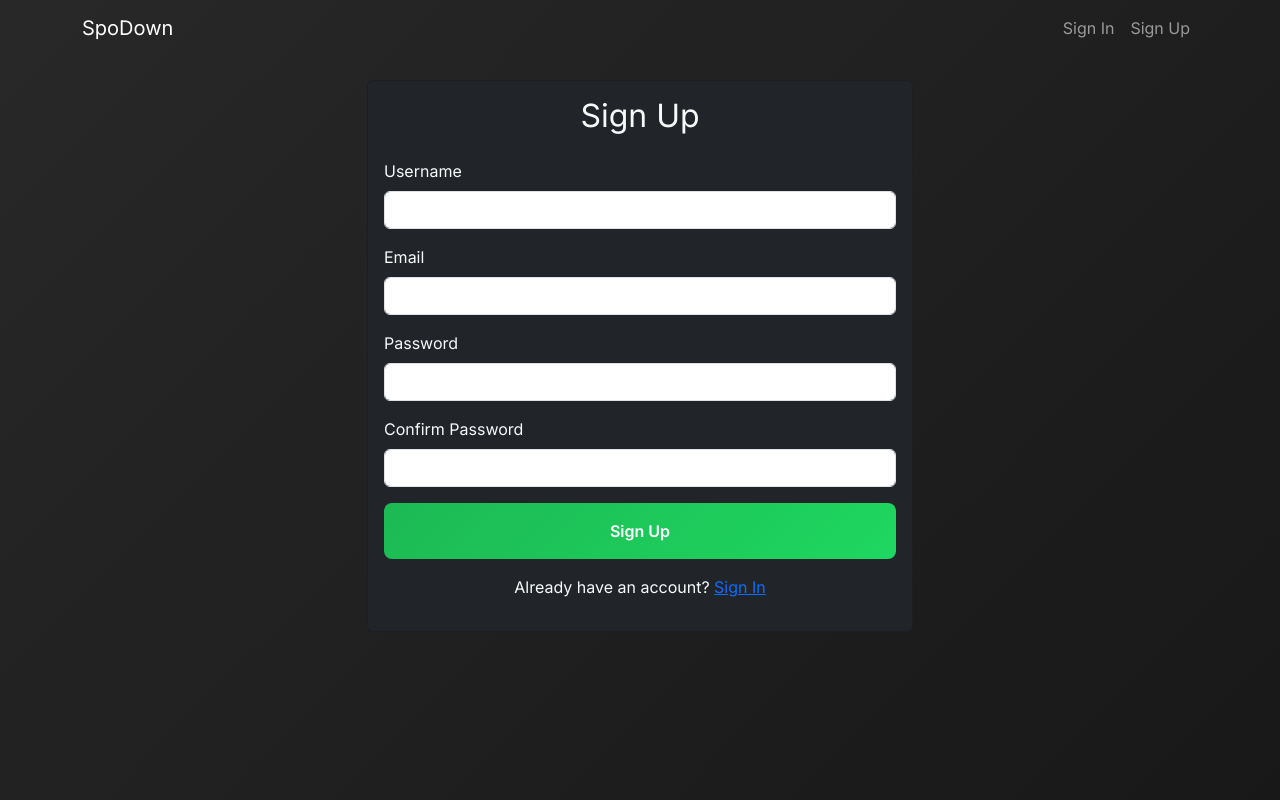
After one commit to Ber906/spodown, a Flask app: page /signup in a window 1280 px wide. The commit adds this page. Run offline with Flask 3, Linux system fonts and the light colour scheme; some libraries are stand-ins or nearby versions.

Commit message:
Implement user authentication with email/password signup and login.
Replit-Commit-Author: Agent
Replit-Commit-Session-Id: ed5a4378-1d35-4e0a-a8e6-a8da24c32c69
Replit-Commit-Screenshot-Url: https://storage.googleapis.com/screenshot-production-us-central1/2137c201-6830-4c91-9871-d430be0187df/bc3c70ba-324c-4d25-afa4-9f0901035a26.jpg

```diff
--- /dev/null
+++ b/forms.py
@@ -0,0 +1,18 @@
+from flask_wtf import FlaskForm
+from wtforms import StringField, PasswordField, SubmitField
+from wtforms.validators import DataRequired, Email, Length, EqualTo
+
+class SignupForm(FlaskForm):
+    username = StringField('Username', validators=[DataRequired(), Length(min=4, max=50)])
+    email = StringField('Email', validators=[DataRequired(), Email()])
+    password = PasswordField('Password', validators=[DataRequired(), Length(min=6)])
+    confirm_password = PasswordField(
+        'Confirm Password',
+        validators=[DataRequired(), EqualTo('password', message='Passwords must match')]
+    )
+    submit = SubmitField('Sign Up')
+
+class SigninForm(FlaskForm):
+    email = StringField('Email', validators=[DataRequired(), Email()])
+    password = PasswordField('Password', validators=[DataRequired()])
+    submit = SubmitField('Sign In')
--- a/pyproject.toml
+++ b/pyproject.toml
@@ -12,4 +12,5 @@ dependencies = [
     "psycopg2-binary>=2.9.10",
     "spotdl>=4.2.11",
     "oauthlib>=3.2.2",
+    "flask-wtf>=1.2.2",
 ]
--- a/routes/auth.py
+++ b/routes/auth.py
@@ -1,9 +1,10 @@
 import os
 import json
-from flask import Blueprint, redirect, request, url_for, flash
+from flask import Blueprint, render_template, redirect, url_for, flash, request
 from flask_login import login_user, logout_user, login_required
 from oauthlib.oauth2 import WebApplicationClient
 import requests
+from forms import SignupForm, SigninForm
 from models import User
 
 auth_bp = Blueprint('auth', __name__)
@@ -83,8 +84,42 @@ def callback():
     # Send user back to homepage
     return redirect(url_for("index"))
 
+@auth_bp.route("/signup", methods=['GET', 'POST'])
+def signup():
+    form = SignupForm()
+    if form.validate_on_submit():
+        if User.get_by_email(form.email.data):
+            flash('Email already registered', 'error')
+            return render_template('auth/signup.html', form=form)
+
+        user = User.create(
+            username=form.username.data,
+            email=form.email.data,
+            password=form.password.data
+        )
+        login_user(user)
+        flash('Successfully registered!', 'success')
+        return redirect(url_for('index'))
+
+    return render_template('auth/signup.html', form=form)
+
+@auth_bp.route("/signin", methods=['GET', 'POST'])
+def signin():
+    form = SigninForm()
+    if form.validate_on_submit():
+        user = User.get_by_email(form.email.data)
+        if user and user.check_password(form.password.data):
+            login_user(user)
+            flash('Successfully logged in!', 'success')
+            next_page = request.args.get('next')
+            return redirect(next_page if next_page else url_for('index'))
+        flash('Invalid email or password', 'error')
+
+    return render_template('auth/signin.html', form=form)
+
 @auth_bp.route("/logout")
 @login_required
 def logout():
     logout_user()
-    return redirect(url_for("index"))
+    flash('Successfully logged out!', 'success')
+    return redirect(url_for('index'))
--- /dev/null
+++ b/templates/auth/signup.html
@@ -0,0 +1,50 @@
+{% extends "base.html" %}
+
+{% block content %}
+<div class="row justify-content-center">
+    <div class="col-md-6">
+        <div class="card bg-dark text-light">
+            <div class="card-body">
+                <h2 class="text-center mb-4">Sign Up</h2>
+                <form method="POST">
+                    {{ form.hidden_tag() }}
+                    <div class="mb-3">
+                        {{ form.username.label(class="form-label") }}
+                        {{ form.username(class="form-control") }}
+                        {% for error in form.username.errors %}
+                            <span class="text-danger">{{ error }}</span>
+                        {% endfor %}
+                    </div>
+                    <div class="mb-3">
+                        {{ form.email.label(class="form-label") }}
+                        {{ form.email(class="form-control") }}
+                        {% for error in form.email.errors %}
+                            <span class="text-danger">{{ error }}</span>
+                        {% endfor %}
+                    </div>
+                    <div class="mb-3">
+                        {{ form.password.label(class="form-label") }}
+                        {{ form.password(class="form-control") }}
+                        {% for error in form.password.errors %}
+                            <span class="text-danger">{{ error }}</span>
+                        {% endfor %}
+                    </div>
+                    <div class="mb-3">
+                        {{ form.confirm_password.label(class="form-label") }}
+                        {{ form.confirm_password(class="form-control") }}
+                        {% for error in form.confirm_password.errors %}
+                            <span class="text-danger">{{ error }}</span>
+                        {% endfor %}
+                    </div>
+                    <div class="d-grid">
+                        {{ form.submit(class="btn btn-spotify") }}
+                    </div>
+                </form>
+                <div class="text-center mt-3">
+                    <p>Already have an account? <a href="{{ url_for('auth.signin') }}" class="text-spotify">Sign In</a></p>
+                </div>
+            </div>
+        </div>
+    </div>
+</div>
+{% endblock %}
--- /dev/null
+++ b/templates/base.html
@@ -0,0 +1,43 @@
+<!DOCTYPE html>
+<html lang="en">
+<head>
+    <meta charset="UTF-8">
+    <meta name="viewport" content="width=device-width, initial-scale=1.0">
+    <title>SpoDown - Spotify Downloader</title>
+    <link href="https://cdn.jsdelivr.net/npm/bootstrap@5.3.0/dist/css/bootstrap.min.css" rel="stylesheet">
+    <link href="https://fonts.googleapis.com/css2?family=Inter:wght@400;600;700&family=Fira+Code&display=swap" rel="stylesheet">
+    <link href="{{ url_for('static', filename='css/style.css') }}" rel="stylesheet">
+</head>
+<body>
+    <nav class="navbar navbar-expand-lg navbar-dark">
+        <div class="container">
+            <a class="navbar-brand" href="{{ url_for('index') }}">SpoDown</a>
+            <div class="navbar-nav ms-auto">
+                {% if current_user.is_authenticated %}
+                    <span class="nav-item nav-link">Welcome, {{ current_user.username }}</span>
+                    <a class="nav-item nav-link" href="{{ url_for('auth.logout') }}">Logout</a>
+                {% else %}
+                    <a class="nav-item nav-link" href="{{ url_for('auth.signin') }}">Sign In</a>
+                    <a class="nav-item nav-link" href="{{ url_for('auth.signup') }}">Sign Up</a>
+                {% endif %}
+            </div>
+        </div>
+    </nav>
+
+    <div class="container mt-4">
+        {% with messages = get_flashed_messages(with_categories=true) %}
+            {% if messages %}
+                {% for category, message in messages %}
+                    <div class="alert alert-{{ category }}">{{ message }}</div>
+                {% endfor %}
+            {% endif %}
+        {% endwith %}
+
+        {% block content %}{% endblock %}
+    </div>
+
+    <script src="https://cdn.jsdelivr.net/npm/bootstrap@5.3.0/dist/js/bootstrap.bundle.min.js"></script>
+    <script src="https://cdn.jsdelivr.net/npm/sweetalert2@11"></script>
+    <script src="{{ url_for('static', filename='js/main.js') }}"></script>
+</body>
+</html>
--- a/utils/db.py
+++ b/utils/db.py
@@ -26,9 +26,9 @@ def save_json(file_path: str, data: dict):
 
 class JsonDB:
     @staticmethod
-    def get_user_by_oauth(oauth_id: str) -> Optional[Dict]:
+    def get_user_by_email(email: str) -> Optional[Dict]:
         users = load_json(USERS_FILE)
-        return next((user for user in users.values() if user.get('oauth_id') == oauth_id), None)
+        return next((user for user in users.values() if user.get('email') == email), None)
 
     @staticmethod
     def get_user_by_id(user_id: str) -> Optional[Dict]:
```
Also changed, not shown: models.py (+9 -7 lines), templates/auth/signin.html (added, +36 -0 lines), templates/index.html (+11 -41 lines), 1 other file.
